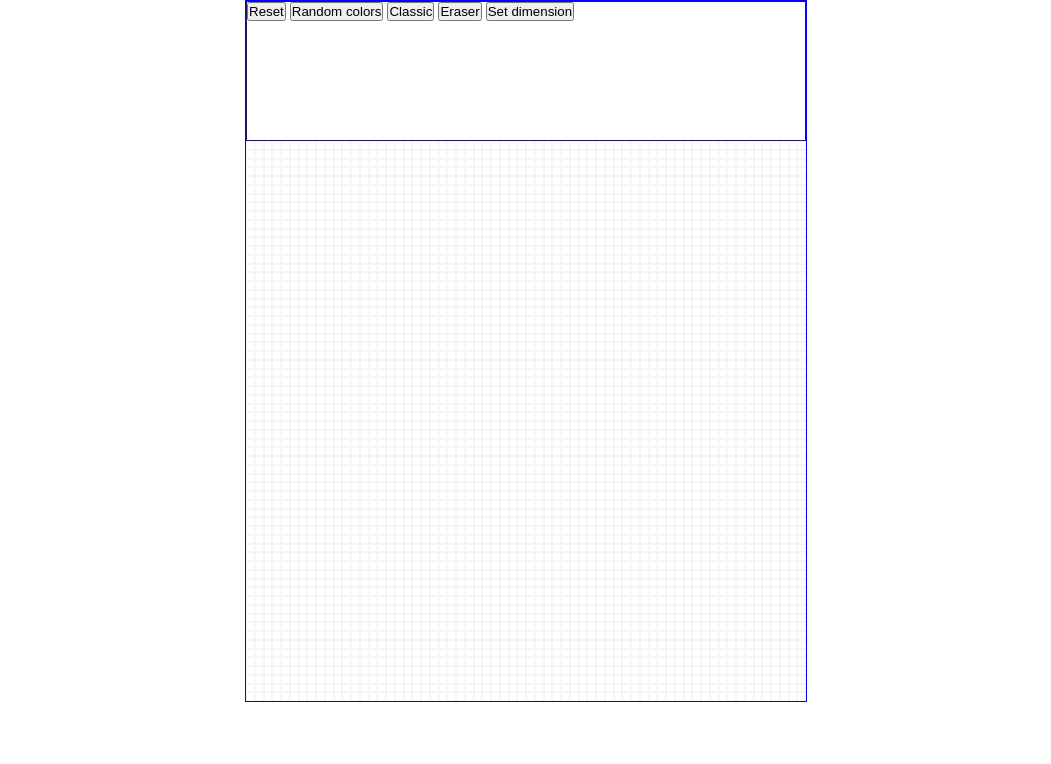
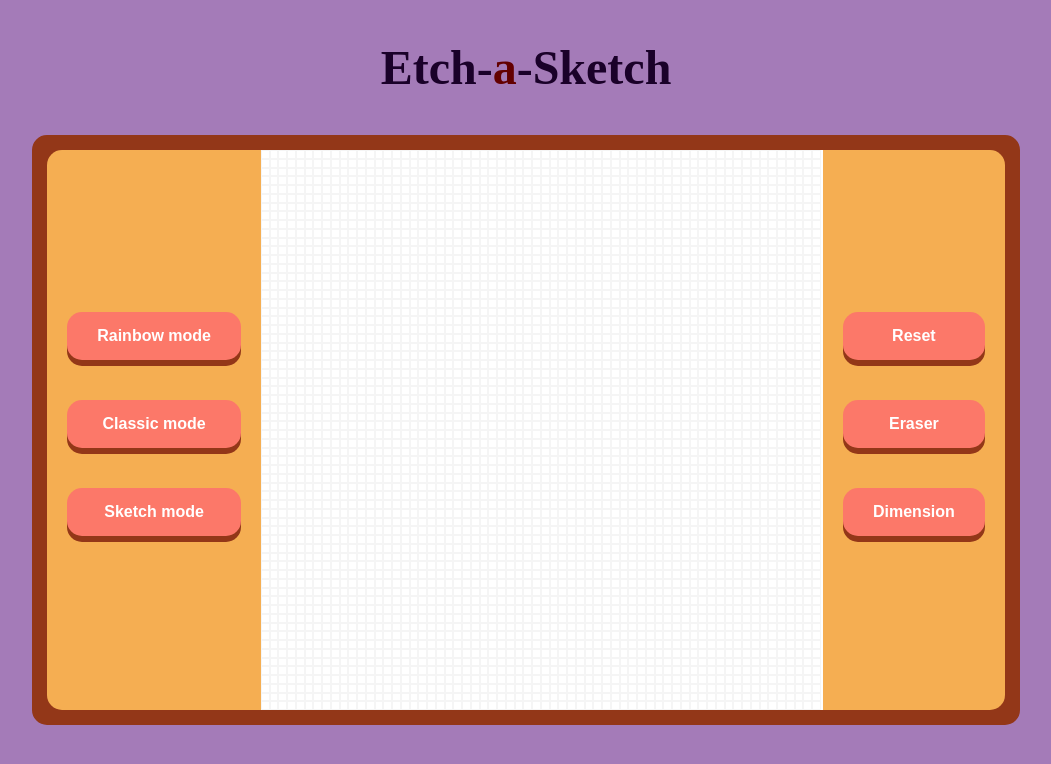
Before and after one commit to Udbhav227/etch-a-sketch, a plain HTML site: page index.html in a window 1280 px wide. Shown: the whole page, without its empty margins (114-1165 px from the left). Drawn offline with Linux system fonts and the light colour scheme.

Commit message:
Customized buttons

```diff
--- a/index.html
+++ b/index.html
@@ -7,22 +7,25 @@
     <link rel="stylesheet" href="styles.css">
 </head>
 <body>
+    <div class="header">
+        <span class="heading">Etch-<span style="color: #630000;">a</span>-Sketch</span>
+    </div>
     <div class="container">
 
-        <div class="main-box">
+        <div class="controls-container-left">
+            <button class="color-btn"><span class="text">Rainbow mode</span></button>
+            <button class="classic-btn"><span class="text">Classic mode</span></button>
+            <button class="sketch-btn"><span class="text">Sketch mode</span></button>
+        </div>
 
-            <div class="controls-container">
-                <button class="reset-btn">Reset</button>
-                <button class="color-btn">Random colors</button>
-                <button class="classic-btn">Classic</button>
-                <button class="eraser-btn">Eraser</button>
-                <button class="dimension-btn">Set dimension</button>
-            </div>
+        <div class="pixel-container">
+            <!-- Dyamically insert divs -->
+        </div>
 
-            <div class="pixel-container">
-                <!-- Dyamically insert divs -->
-            </div>
-
+        <div class="controls-container-right">
+            <button class="reset-btn"><span class="text">Reset</span></button>
+            <button class="eraser-btn"><span class="text">Eraser</span></button>
+            <button class="dimension-btn"><span class="text">Dimension</span></button>
         </div>
 
     </div>
--- a/styles.css
+++ b/styles.css
@@ -9,50 +9,96 @@ body {
     flex-direction: column;
     justify-content: center;
     align-items: center;
+    background: #a47bb8;
+    padding-top: 40px;
 }
 
 /* <----- CSS -----> */
 
 .container {
     display: flex;
-    flex-direction: column;
-    justify-content: center;
-    align-items: center;
+    margin-top: 40px;
+    border: 15px solid #933718;
+    border-radius: 15px;
+    background-color: #933718;
 }
 
-.main-box {
+.heading {
+    font-size: 3rem;
+    font-weight: 900;
+    color: #1a0129;
+}
+/* <----- CANVAS AREA -----> */
+.pixel-container {
     width: 562px;
-    /* height: 702px; */
-}
-
-.pixel-container {
+    min-width: 562px;
     display: flex;
     flex-wrap: wrap;
+    background: white;
 }
 
 .pixels {
     border: 1px solid #f5f5f5;
 }
 
-.controls-container {
-    height: 140px;
+/* <----- CONTROL CONTAINER -----> */
+.controls-container-right,
+.controls-container-left {
+    padding: 20px;
+    background: #f5ae52;
+    display: flex;
+    flex-direction: column;
+    justify-content: center;
+    gap: 40px;
 }
 
+.controls-container-right {
+    border-top-right-radius: 15px;
+    border-bottom-right-radius: 15px;
+}
+
+.controls-container-left {
+    border-top-left-radius: 15px;
+    border-bottom-left-radius: 15px;
+}
+
+/* <----- BUTTON CUSTOMISATION -----> */
+button {
+    position: relative;
+    background: #933718;
+    border-radius: 15px;
+    border: none;
+    cursor: pointer;
+}
+
+.text {
+    display: block;
+    padding: 15px 30px;
+    border-radius: 15px;
+    background: #fc7869;
+    font-weight: bold;
+    font-size: 1rem;
+    color: white;
+    transform: translateY(-6px);
+    transition: transform ease 0.1s;
+}
+
+button:active .text {
+    transform: translateY(-2px);
+}
 
 /* <----- DEBUGGING -----> */
 
-/* .container {
-    border: 1px solid red;
-} */
-
-.main-box {
-    border: 1px solid blue;
+.container {
+    border: 15px solid #933718;
+    border-radius: 15px;
 }
 
 /* .pixel-container {
     border: 1px solid lime;
 } */
 
-.controls-container {
-    border: 1px solid midnightblue;
-}
+/* .controls-container-left,
+   .controls-container-right {
+    border: 5px solid lime;
+} */
```
